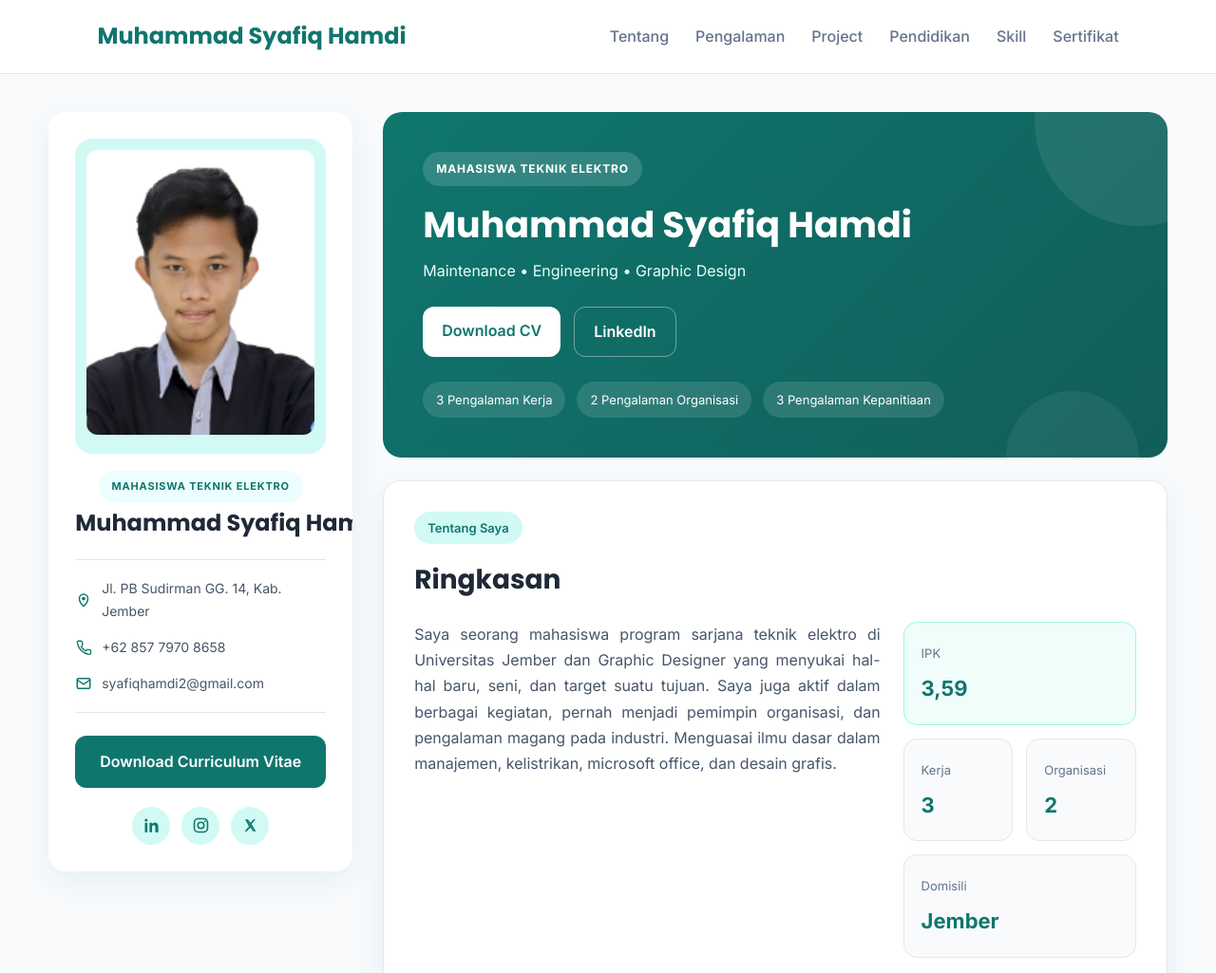
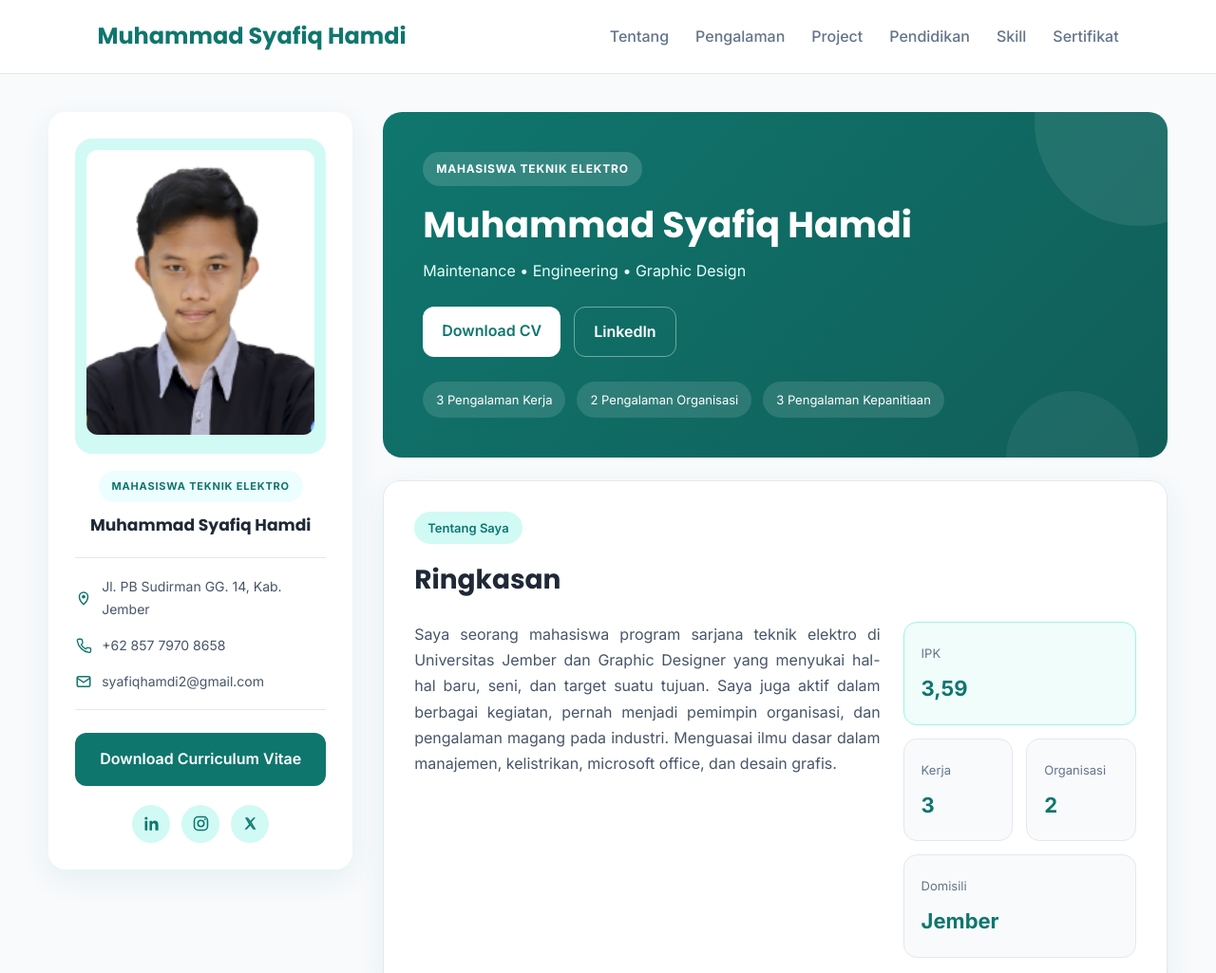
Before and after one commit to syafiqhamdi/syafiqhamdi.github.io, a website: page index.html in a window 1280 px wide. Shown: the top 1025 px of the page at 95% size. Drawn offline with Linux system fonts and the light colour scheme.

Commit message:
Fix profile card content sizing

```diff
--- a/index.html
+++ b/index.html
@@ -31,7 +31,7 @@
 
     <link rel="icon" href="assets/favicon.png">
 
-    <link rel="stylesheet" href="style.css?v=responsive-layout">
+    <link rel="stylesheet" href="style.css?v=profile-card-content">
 
     <!-- Font -->
     <link rel="preconnect" href="https://fonts.googleapis.com">
--- a/style.css
+++ b/style.css
@@ -143,7 +143,6 @@ body{
 .profile-card h1{
 
   font-family:'Poppins';
-  font-size:24px;
 
 }
 
@@ -1568,14 +1567,16 @@ footer{
 
 }
 
-.profile-name{
+.profile-card .profile-name{
 
     font-family:"Poppins";
-  font-size:clamp(14px, 8cqw, 24px);
+    font-size:clamp(13px, 6.5cqw, 22px);
 
     text-align:center;
-  white-space:nowrap;
-  line-height:1.2;
+    white-space:nowrap;
+    line-height:1.2;
+    overflow:hidden;
+    text-overflow:ellipsis;
 
     margin:14px 0 20px;
 
```
